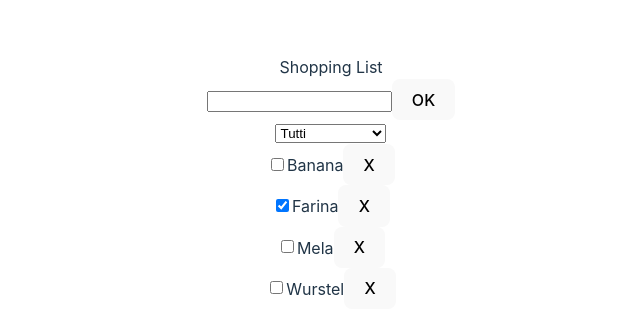
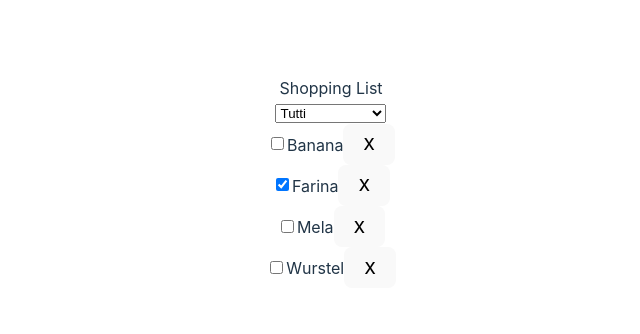
Before and after one commit to mceserani/React_2024_Lista_della_spesa, a React (Vite) app: page / in a window 1280 px wide. Shown: the part 218-552 px from the top of the page, without its empty margins (309-949 px from the left). Built offline with nearby package versions, Linux system fonts and the light colour scheme.

Commit message:
Funziona

```diff
--- a/src/App.jsx
+++ b/src/App.jsx
@@ -54,14 +54,6 @@ function ItemList()
   return (
     <div className="item-list">
       <header className="header">Shopping List</header>
-      <div className="input-item">
-        <input
-          type="text"
-          value={newItem}
-          onChange={(e) => setNewItem(e.target.value)}
-        />
-        <button onClick={handleAdd}>OK</button>
-      </div>
       <div className="filter">
         <select value={filter} onChange={(e) => setFilter(e.target.value)}>
           <option value="Tutti">Tutti</option>
```
